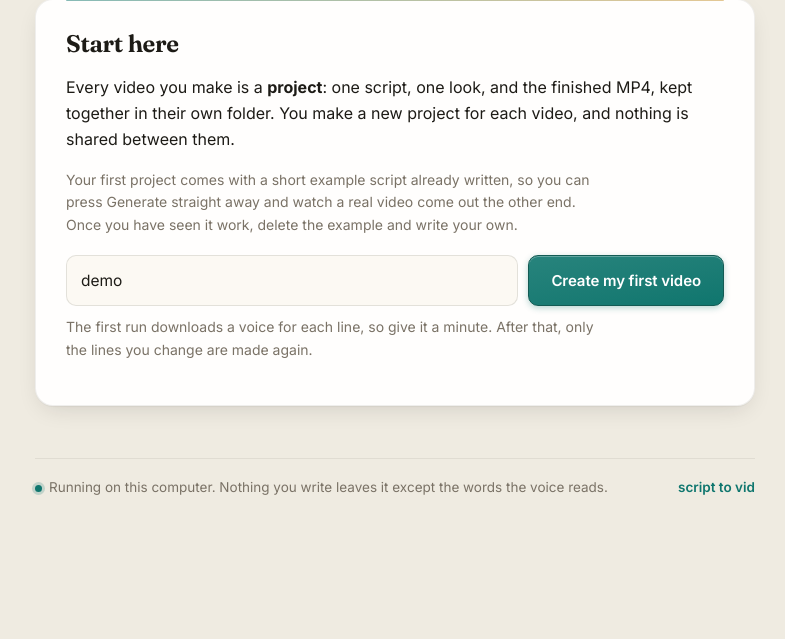
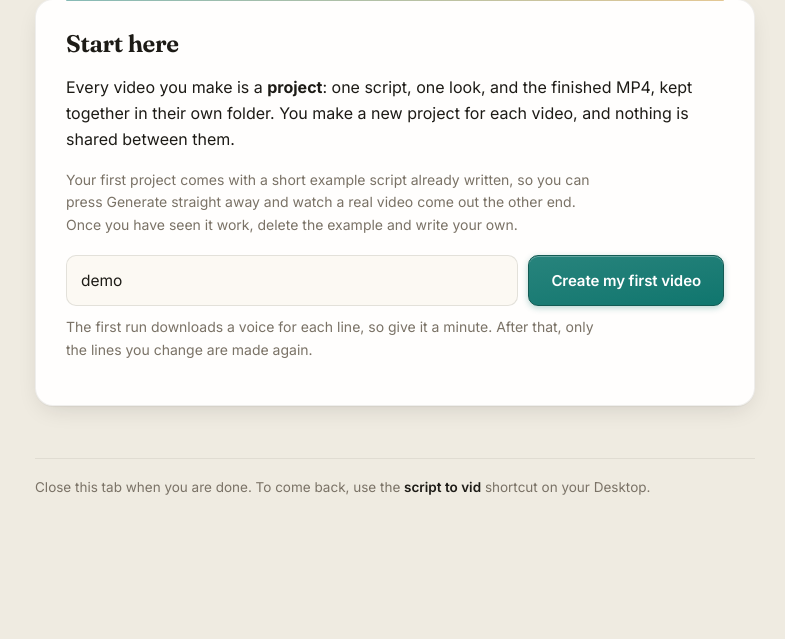
Before and after one commit to ChimaOzonwoye/script-to-vid, a FastAPI app: page / in a window 1280 px wide. Shown: the part 234-873 px from the top of the page, without its empty margins (245-1030 px from the left). Run offline with FastAPI, Linux system fonts and the light colour scheme.

Commit message:
Simplify the footer to one line about getting back to the app
The repo link and the note about nothing leaving the computer read as
noise on a page you open from your own Desktop. What is actually useful
there is how to come back.

```diff
--- a/app/static/style.css
+++ b/app/static/style.css
@@ -552,19 +552,7 @@ footer {
   margin-top: var(--s5);
   padding-top: var(--s3);
   border-top: 1px solid var(--edge-soft);
-  display: flex;
-  align-items: center;
-  justify-content: space-between;
-  gap: var(--s3);
-  flex-wrap: wrap;
   color: var(--dim);
   font-size: 13.5px;
 }
-footer a { font-weight: 600; text-decoration: none; }
-footer a:hover { text-decoration: underline; }
-footer .runs { display: inline-flex; align-items: center; gap: 7px; }
-footer .dot {
-  width: 7px; height: 7px; border-radius: 50%;
-  background: var(--accent);
-  box-shadow: 0 0 0 3px color-mix(in srgb, var(--accent) 20%, transparent);
-}
+footer strong { color: var(--ink); font-weight: 600; }
--- a/app/templates/index.html
+++ b/app/templates/index.html
@@ -69,9 +69,8 @@
   {% endif %}
 
   <footer>
-    <span class="runs"><span class="dot"></span>Running on this computer.
-      Nothing you write leaves it except the words the voice reads.</span>
-    <a href="https://github.com/ChimaOzonwoye/script-to-vid">script to vid</a>
+    Close this tab when you are done. To come back, use the
+    <strong>script to vid</strong> shortcut on your Desktop.
   </footer>
 </main>
 </body>
--- a/app/templates/project.html
+++ b/app/templates/project.html
@@ -176,9 +176,8 @@
   </section>
 
   <footer>
-    <span class="runs"><span class="dot"></span>Running on this computer.
-      Nothing you write leaves it except the words the voice reads.</span>
-    <a href="https://github.com/ChimaOzonwoye/script-to-vid">script to vid</a>
+    Close this tab when you are done. To come back, use the
+    <strong>script to vid</strong> shortcut on your Desktop.
   </footer>
 </main>
 
```
